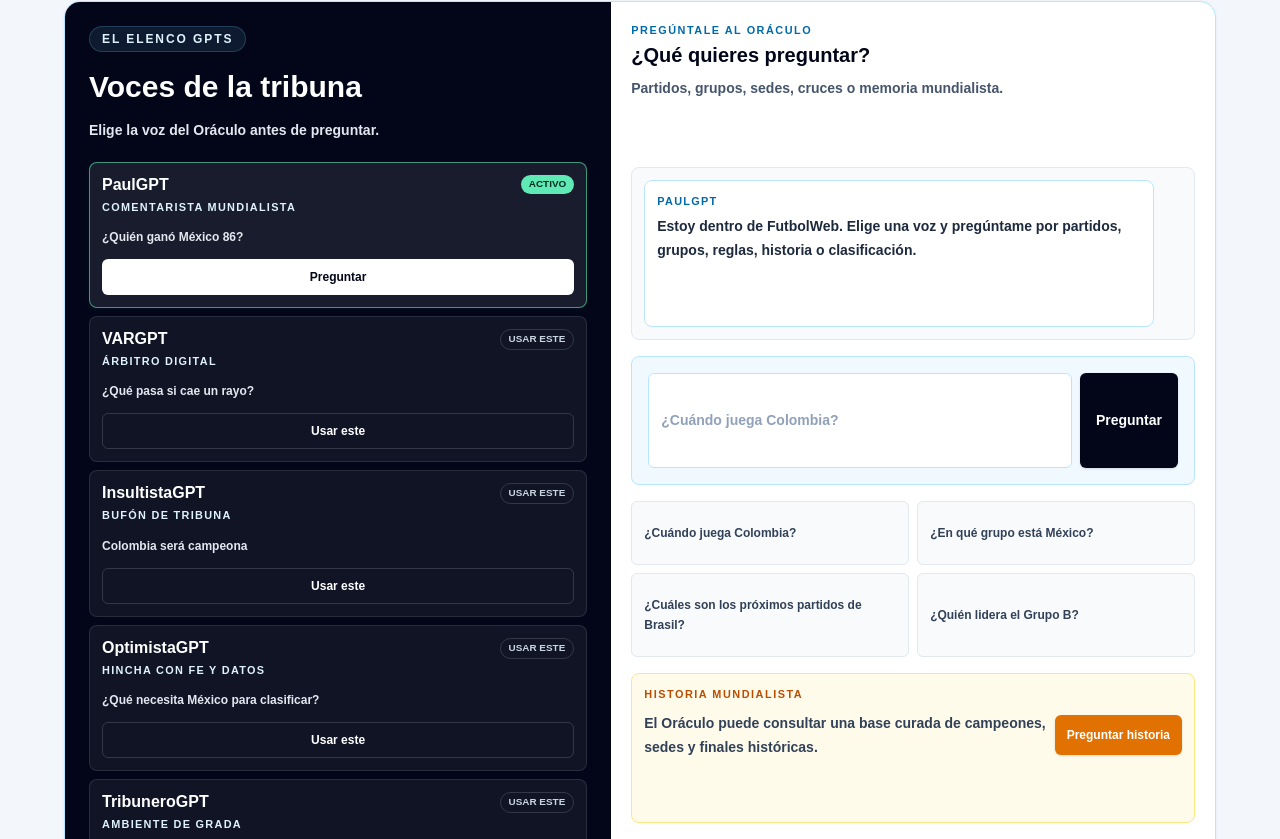
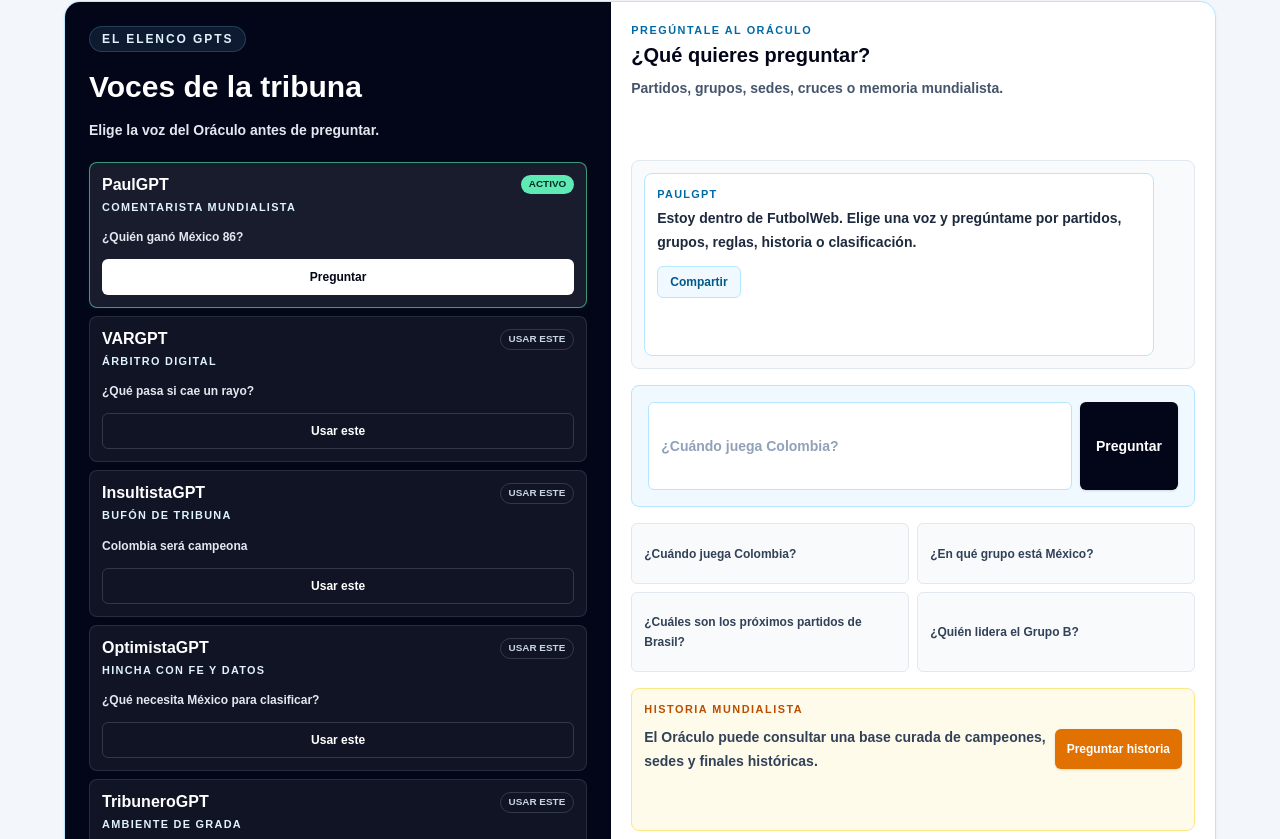
Before and after one commit to DFLghub/futbolweb-app, a Next.js app: page / in a window 1280 px wide. Shown: the part 861-1700 px from the top of the page. Built offline with nearby package versions, Linux system fonts and the light colour scheme; no server answers.

Commit message:
feat(oracle): strengthen conversational character voices

```diff
--- a/components/OracleAskBox.tsx
+++ b/components/OracleAskBox.tsx
@@ -134,6 +134,17 @@ export default function OracleAskBox() {
     void askOracle(typeof submittedQuestion === "string" ? submittedQuestion : question);
   }
 
+  function shareOracleMessage(message: OracleMessage) {
+    const text = `🎙️ ${message.characterName ?? activeCharacterName} dice:\n\n${message.text}\n\n⚽ futbolweb.app`;
+
+    if (!navigator.clipboard) {
+      console.warn("Clipboard no disponible");
+      return;
+    }
+
+    navigator.clipboard.writeText(text).catch(() => console.warn("Clipboard no disponible"));
+  }
+
   return (
     <section
       id="tribuna"
@@ -224,6 +235,15 @@ export default function OracleAskBox() {
                 <p className="mt-1 whitespace-pre-line text-sm font-semibold leading-6">
                   {message.text}
                 </p>
+                {message.role === "oracle" ? (
+                  <button
+                    className="mt-3 inline-flex min-h-8 items-center justify-center rounded-md border border-sky-200 bg-sky-50 px-3 py-1.5 text-xs font-black text-sky-800 transition hover:border-sky-300 hover:bg-sky-100"
+                    onClick={() => shareOracleMessage(message)}
+                    type="button"
+                  >
+                    Compartir
+                  </button>
+                ) : null}
               </div>
             ))}
             {isLoading ? (
--- a/lib/oracle.ts
+++ b/lib/oracle.ts
@@ -451,49 +451,41 @@ function answerWorldCupHistory(question: string, locale: Locale) {
 function renderOracleAnswer(answer: string, character: OracleCharacter, locale: Locale) {
   if (character === "paulgpt") {
     if (locale === "en") {
-      return `PaulGPT from the broadcast booth: the World Cup pulse is here.\n${answer}\n\nStadium read: real data, heart switched on.`;
+      return `PaulGPT from the broadcast booth: balanced read, facts first.\n\n${answer}\n\nThat is the picture from the data. Now the debate: is this a turning point or just one more chapter?`;
     }
 
-    return `PaulGPT desde la cabina: se mueve el Mundial y ruge la grada.\n${answer}\n\nLectura de estadio: dato real, corazón encendido.`;
+    return `PaulGPT desde la cabina: lectura equilibrada, dato primero.\n\n${answer}\n\nEse es el panorama con la información disponible. Ahora el debate: ¿esto marca tendencia o es apenas otro capítulo?`;
   }
 
   if (character === "vargpt") {
-    const refereeAnswer = answer
-      .replace("Memoria de PaulGPT:", "Consta en acta:")
-      .replace("PaulGPT memory check:", "VARGPT ruling:");
-
     if (locale === "en") {
-      return `VARGPT decision: ${refereeAnswer}\n\nClear ruling, no extra drama.`;
+      return `VARGPT decision: review limited to confirmed FutbolWeb facts.\n\n${answer}\n\nRegulatory note: if there is no concrete play in the data, I do not invent a VAR review.`;
     }
 
-    return `Decisión VARGPT: ${refereeAnswer}\n\nClaro, reglamentario y sin vender humo.`;
+    return `Decisión VARGPT: revisión limitada a hechos confirmados en FutbolWeb.\n\n${answer}\n\nNota reglamentaria: si no hay jugada concreta en el dato, no invento revisión VAR.`;
   }
 
   if (character === "optimistagpt") {
     if (locale === "en") {
-      return `OptimistaGPT: there is always a good angle when the facts are clear.\n${answer}\n\nBright side, scoreboard first.`;
+      return `OptimistaGPT: I will take the bright side without moving the goalposts.\n\n${answer}\n\nHope is allowed here, as long as the facts stay in charge.`;
     }
 
-    return `OptimistaGPT: siempre hay un lado bueno cuando el dato está claro.\n${answer}\n\nLado positivo, marcador primero.`;
+    return `OptimistaGPT: me quedo con el lado positivo sin mover el arco.\n\n${answer}\n\nHay esperanza, sí, pero mandan los datos.`;
   }
 
   if (character === "tribunerogpt") {
     if (locale === "en") {
-      return `TribuneroGPT from the stand: quick take for the timeline.\n${answer}\n\nWhat are we saying in the group chat? Real data, no betting talk.`;
+      return `TribuneroGPT:\n${answer}\n\nSend that to the group chat. Real football, no betting talk.`;
     }
 
-    return `TribuneroGPT desde la tribuna: lectura corta para prender el chat.\n${answer}\n\n¿Qué dice la banda? Datos reales y cero apuestas.`;
+    return `TribuneroGPT:\n${answer}\n\nMándalo al WhatsApp. Fútbol del bueno y cero apuestas.`;
   }
 
-  const roastAnswer = answer
-    .replace("Memoria de PaulGPT:", "Archivo del Insultista:")
-    .replace("PaulGPT memory check:", "InsultistaGPT memory check:");
-
   if (locale === "en") {
-    return `InsultistaGPT from the stand: tiny roast, clean studs.\n${roastAnswer}\n\nHealthy roast: football spice, zero cheap shots.`;
+    return `VacileGPT from the stand: clean banter, facts untouched.\n\n${answer}\n\nA little football spice, no personal shots.`;
   }
 
-  return `InsultistaGPT desde la tribuna: vacilecito con los guayos limpios.\n${roastAnswer}\n\nVacile sano: picante futbolero, cero golpes bajos.`;
+  return `VacileGPT desde la tribuna: vacile sano, dato intacto.\n\n${answer}\n\nPicante futbolero, sin insultos ni ataques personales.`;
 }
 
 function answerFromContext(context: OracleContext, locale: Locale) {
```
